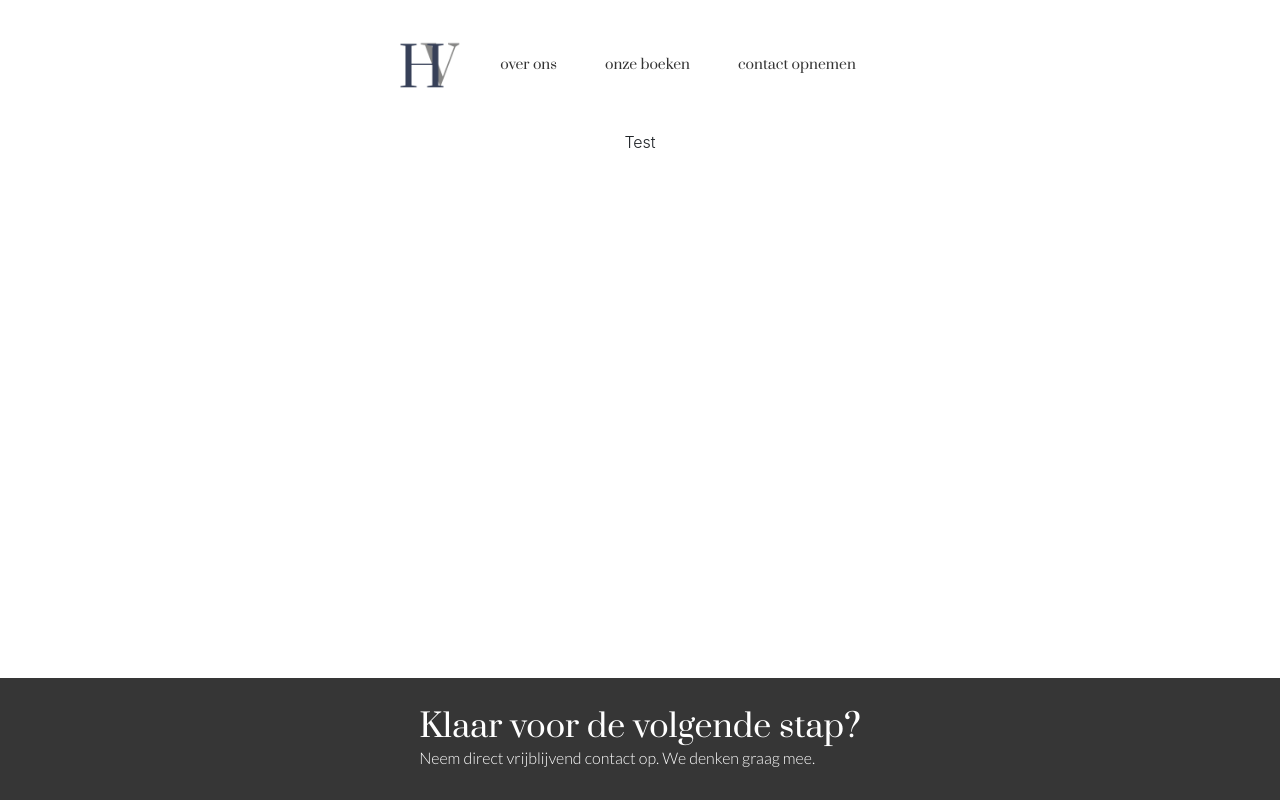
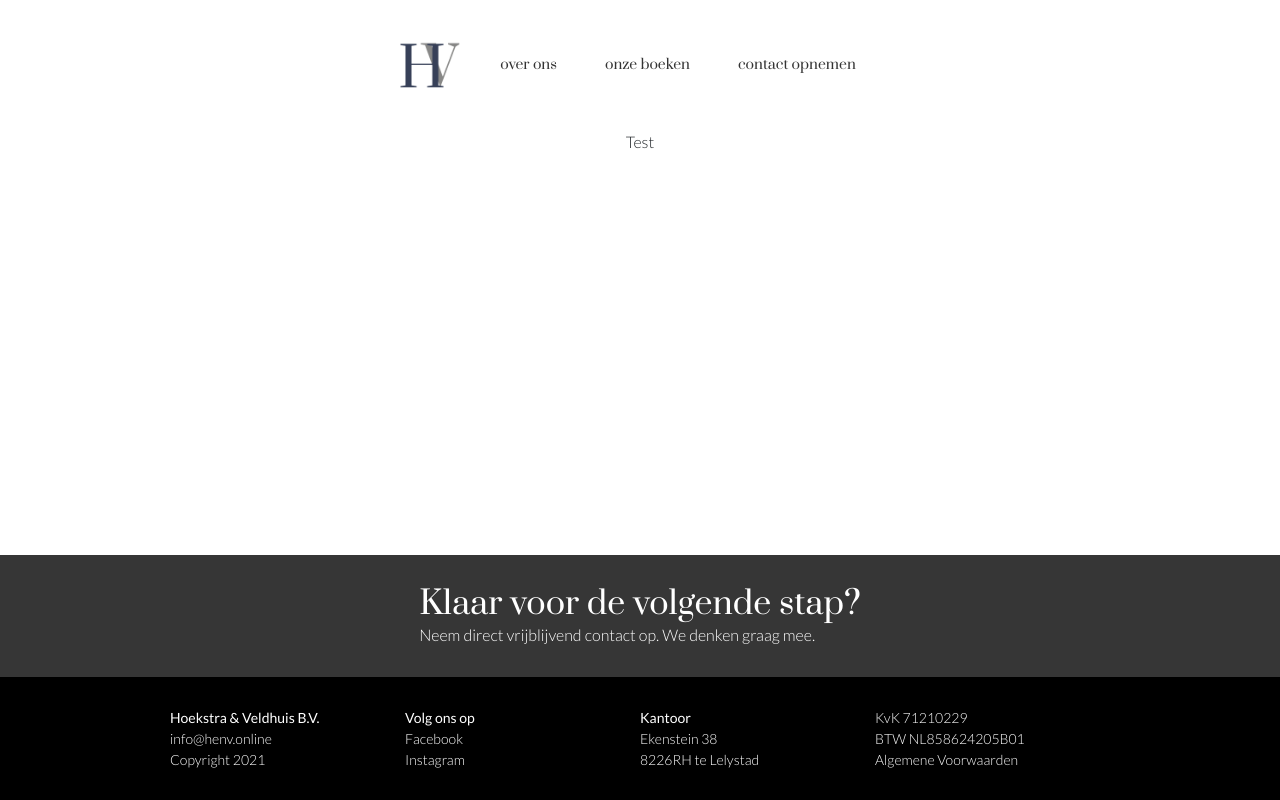
Before and after one commit to jobveldhuis/hoekstraenveldhuis.nl, a Next.js app in the folder hoekstraenveldhuis.nl/: page / in a window 1280 px wide. Built offline with nearby package versions, Linux system fonts and the light colour scheme.

Commit message:
Added grid for footer

```diff
--- a/hoekstraenveldhuis.nl/components/Footer.js
+++ b/hoekstraenveldhuis.nl/components/Footer.js
@@ -26,7 +26,30 @@ const Footer = props => (
           </Link>
         )}
         <div className={styles.footerContainer}>
-
+            <div className={styles.footerContent}>
+                <div className={styles.footerGrid}>
+                    <div>
+                        <strong>Hoekstra & Veldhuis B.V.</strong><br />
+                        <a href={"mailto:info@henv.online"}>info@henv.online</a><br />
+                        Copyright 2021
+                    </div>
+                    <div>
+                        <strong>Volg ons op</strong><br />
+                        <a href={"https://facebook.com/hoekstraenveldhuis"} rel={"nofollow"}>Facebook</a><br />
+                        <a href={"https://instagram.com/hoekstraenveldhuis"} rel={"nofollow"}>Instagram</a><br />
+                    </div>
+                    <div>
+                        <strong>Kantoor</strong><br />
+                        Ekenstein 38<br />
+                        8226RH te Lelystad
+                    </div>
+                    <div>
+                        KvK 71210229 <br />
+                        BTW NL858624205B01 <br />
+                        <a href={"#"}>Algemene Voorwaarden</a>
+                    </div>
+                </div>
+            </div>
         </div>
     </div>
 )
--- a/hoekstraenveldhuis.nl/styles/Footer.module.css
+++ b/hoekstraenveldhuis.nl/styles/Footer.module.css
@@ -5,6 +5,20 @@
 .footerContainer {
     width: 100%;
     background-color: #000000;
+    color: #ffffff;
+    font-size: 14px;
+    line-height: 1.5;
+}
+
+.footerContent {
+    max-width: 940px;
+    margin: 0 auto;
+    padding: 30px 0;
+}
+
+.footerGrid {
+    display: grid;
+    grid-template-columns: repeat(4, 1fr);
 }
 
 .ctaContainer {
--- a/hoekstraenveldhuis.nl/styles/globals.css
+++ b/hoekstraenveldhuis.nl/styles/globals.css
@@ -2,9 +2,9 @@ html,
 body {
   padding: 0;
   margin: 0;
-  font-family: -apple-system, BlinkMacSystemFont, Lato, Roboto, Oxygen,
-    Ubuntu, Cantarell, Fira Sans, Droid Sans, Helvetica Neue, sans-serif;
+  font-family: "Lato", sans-serif;
   font-weight: 300;
+  font-size: 16px;
 }
 
 html {
```
